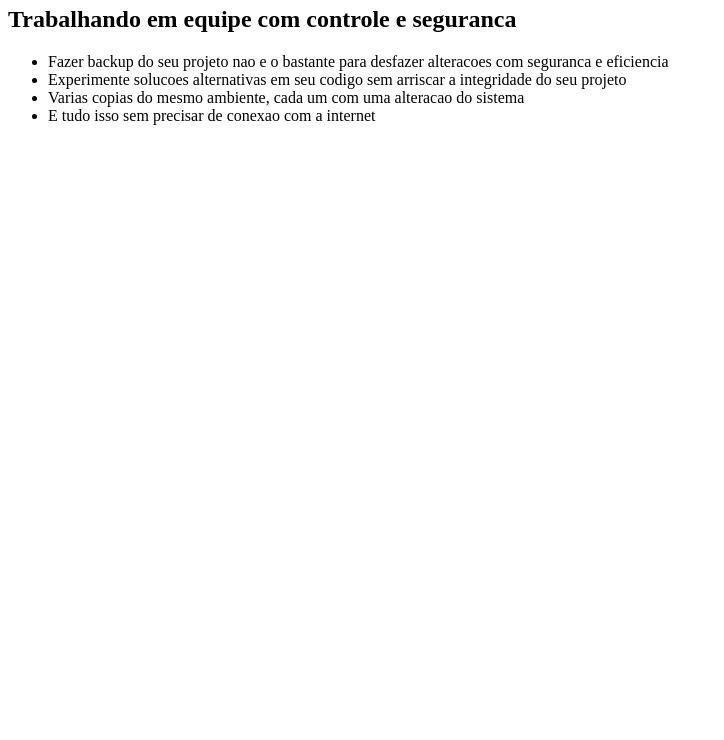
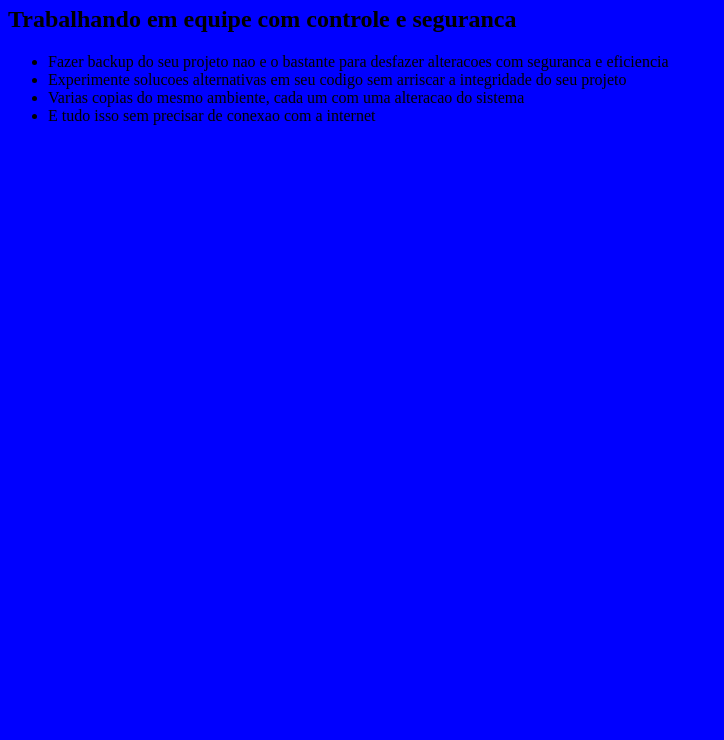
Before and after one commit to joaovarrichio/meu-site, a plain HTML site: page index.html in a window 1280 px wide. Shown: the part 60-800 px from the top of the page, without its empty margins (0-724 px from the left). Drawn offline with Linux system fonts and the light colour scheme.

Commit message:
Adicionando estilo para a nossa página

```diff
--- /dev/null
+++ b/design.css
@@ -0,0 +1,3 @@
+body {
+  background-color: blue;
+}
--- a/index.html
+++ b/index.html
@@ -2,6 +2,7 @@
 
 	<head>
 		<meta charset="UTF-8"/>
+		<link rel="stylesheet" type="text/css" href="/design.css"/>
 	</head>
 
 	<body>
```
